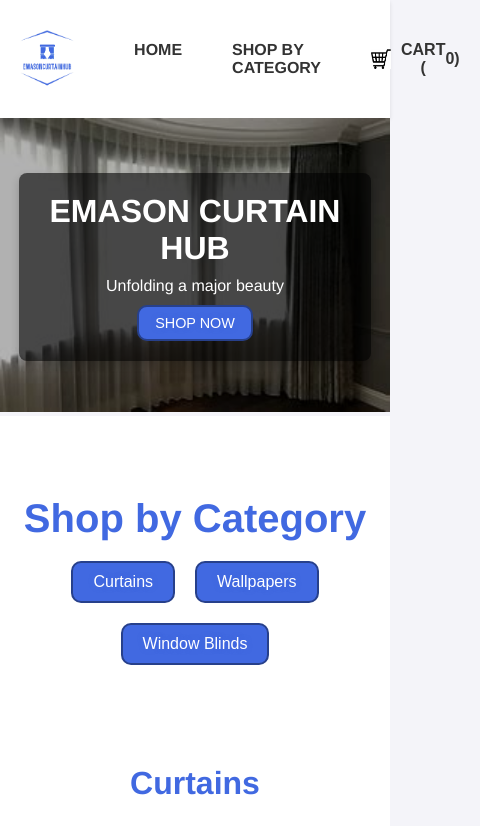
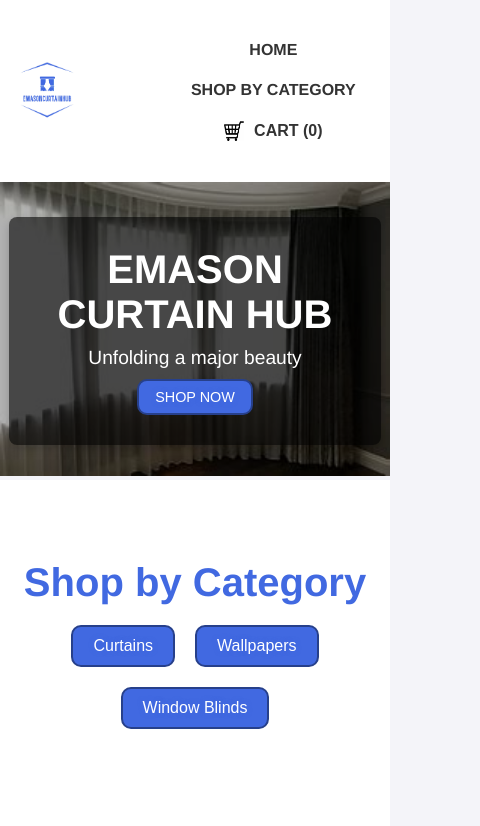
Before and after one commit to OZOUMEEMMANUEL/EMASON-HUB, a plain HTML site: page index.html in a window 390 px wide. Shown: the top 826 px of the page, 480 px wide, since content can reach past the window. Drawn offline with Linux system fonts and the light colour scheme.

Commit message:
enhance responsive design for header and navigation; adjust padding and gap for better layout

```diff
--- a/style.css
+++ b/style.css
@@ -15,6 +15,7 @@
     padding: 15px 20px; /* Adjusted padding */
     background: #fff;
     box-shadow: 0 2px 4px rgba(0, 0, 0, 0.1);
+    flex-wrap: wrap; /* Allow wrapping on smaller screens */
 }
 
 .logo {
@@ -32,8 +33,9 @@
 nav ul {
     list-style: none;
     display: flex;
-    gap: 10px; /* Reduced gap */
+    gap: 2px; /* Further reduced gap */
     justify-content: flex-end; /* Align items to the right */
+    flex-wrap: wrap; /* Allow wrapping on smaller screens */
 }
 
 nav ul li {
@@ -48,7 +50,7 @@
     transition: color 0.3s;
     background: none;
     border: none;
-    padding: 10px 20px;
+    padding: 10px 10px; /* Reduced padding */
     cursor: pointer;
     border-radius: 5px;
     font-size: 1em;
@@ -67,6 +69,24 @@
 .cart-button:hover,
 .cart-button:focus {
     color: #4169e1; /* Royal Blue */
+}
+
+@media (max-width: 768px) {
+    .hero-text h1 {
+        font-size: 2em;
+    }
+
+    .hero-text p {
+        font-size: 1em;
+    }
+
+    .hero-text {
+        padding: 20px;
+    }
+
+    nav ul {
+        justify-content: center; /* Center items on smaller screens */
+    }
 }
 
 /* Hero Section */
@@ -121,20 +141,6 @@
     background: #27408b; /* Darker Royal Blue */
     transform: scale(1.1);
     box-shadow: 0 0 15px rgba(65, 105, 225, 0.7);
-}
-
-@media (max-width: 768px) {
-    .hero-text h1 {
-        font-size: 2em;
-    }
-
-    .hero-text p {
-        font-size: 1em;
-    }
-
-    .hero-text {
-        padding: 20px;
-    }
 }
 
 /* Products Section */
```
